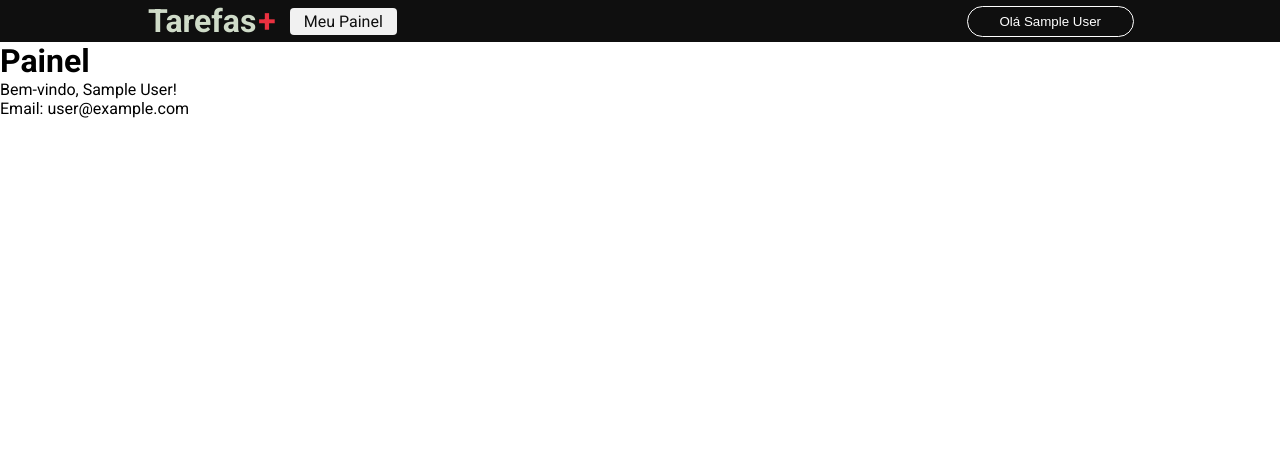
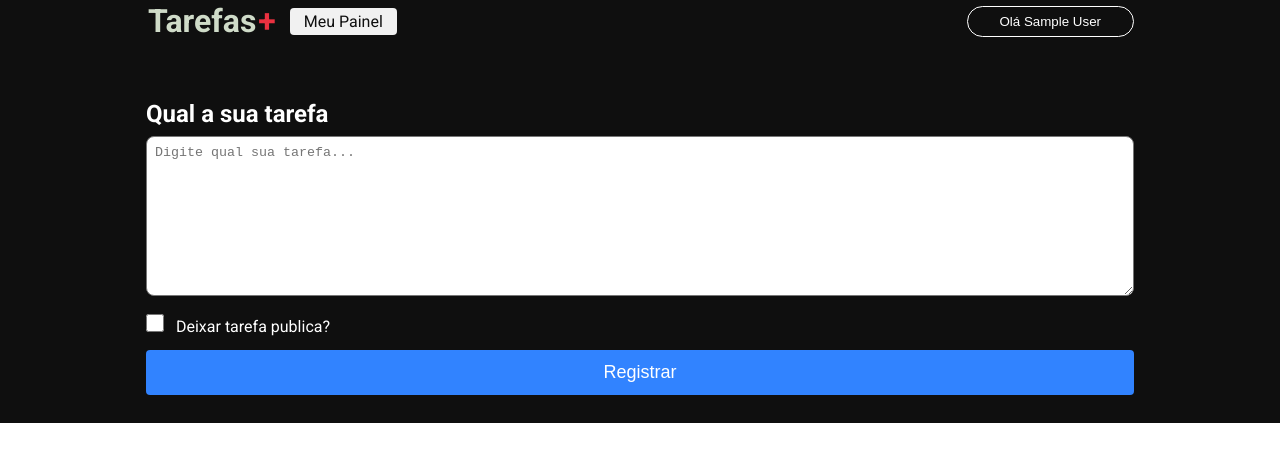
Before and after one commit to Klaudio0707/Tarefas_check, a Next.js app: page /dashboard in a window 1280 px wide. Shown: the top 462 px of the page. Built offline with nearby package versions, Linux system fonts and the light colour scheme; no server answers; sample sign-in values are in the browser's storage.

Commit message:
criação do component textArea e sua estilização

```diff
--- a/src/app/dashboard/page.tsx
+++ b/src/app/dashboard/page.tsx
@@ -3,25 +3,42 @@
 import { authOptions } from "@/app/api/auth/[...nextauth]/route";
 import styles from './styles.module.css'
 import Head from 'next/head'
+import { Textarea } from "@/components/textarea";
 
 export default async function Dashboard() {
     const session = await getServerSession(authOptions);
 
     // Se o usuário não estiver logado, redireciona para a página de login
     if (!session) {
-      redirect("/api/auth/signin");
+        redirect("/api/auth/signin");
     }
     return (
         <div className={styles.container}>
             <Head>
-                <title>Pagina Painel</title>
+                <title>Painel de tarefas</title>
                 <meta name="description" content="Dashboard do usuário" />
             </Head>
             <main className={styles.main}>
-
-                 <h1>Painel</h1>
+                <section className={styles.content}>
+                    <div className={styles.contentForm}>
+                        <h1 className={styles.title}>Qual a sua tarefa</h1>
+                    <form>
+                        <Textarea
+                        placeholder="Digite qual sua tarefa..."
+                        />
+                        <div className={styles.checkboxArea}>
+                            <input type="checkbox" className={styles.checkbox}/>
+                            <label> Deixar tarefa publica?</label>
+                        </div>
+                        <button type="submit" className={styles.button}>
+                            Registrar
+                        </button>
+                    </form>
+                    </div>
+                </section>
+                {/* <h1>Painel</h1>
                  <p>Bem-vindo, {session.user?.name}!</p>
-                 <p>Email: {session.user?.email}</p>
+                 <p>Email: {session.user?.email}</p> */}
             </main>
         </div>
     )
--- a/src/app/dashboard/styles.module.css
+++ b/src/app/dashboard/styles.module.css
@@ -0,0 +1,51 @@
+.container{
+  width: 100%;
+
+}
+.content{
+ background-color: #0f0f0f;
+ width: 100%;
+ display: flex;
+ align-items: center;
+ justify-content: center;
+
+}
+
+.contentForm{
+max-width: 1024px;
+width: 100%;
+padding: 0 18px;
+padding-bottom: 28px;
+margin-top: 58px;
+
+}
+
+.title{
+    color: #fff;
+    margin-bottom: 8px;
+}
+
+.checkboxArea label{
+ margin-left: 8px;
+ color: #fff;
+
+}
+.checkboxArea{
+margin: 14px 0;
+
+}
+
+.checkbox{
+width: 18px;
+height: 18px;
+
+}
+.button{
+ width: 100%;
+ border: 0;
+ border-radius: 4px;
+ color: #fff;
+ background-color: #3183ff;
+padding: 12px 0;
+font-size: 18px;
+}
--- /dev/null
+++ b/src/components/textarea/index.tsx
@@ -0,0 +1,9 @@
+import styles from "./styles.module.css"
+import { HTMLProps } from "react"
+
+
+export  function Textarea({...rest }: HTMLProps<HTMLTextAreaElement> ) {
+return <textarea className={styles.textarea} {...rest}></textarea>
+
+
+}
--- /dev/null
+++ b/src/components/textarea/styles.module.css
@@ -0,0 +1,9 @@
+.textarea{
+ width: 100%;
+ resize: node;
+ height: 160px;
+ border-radius: 8px;
+ outline: none;
+ padding: 8px;
+
+}
```
Also changed, not shown: 1 other file (tests, documents, lock files or other folders).
